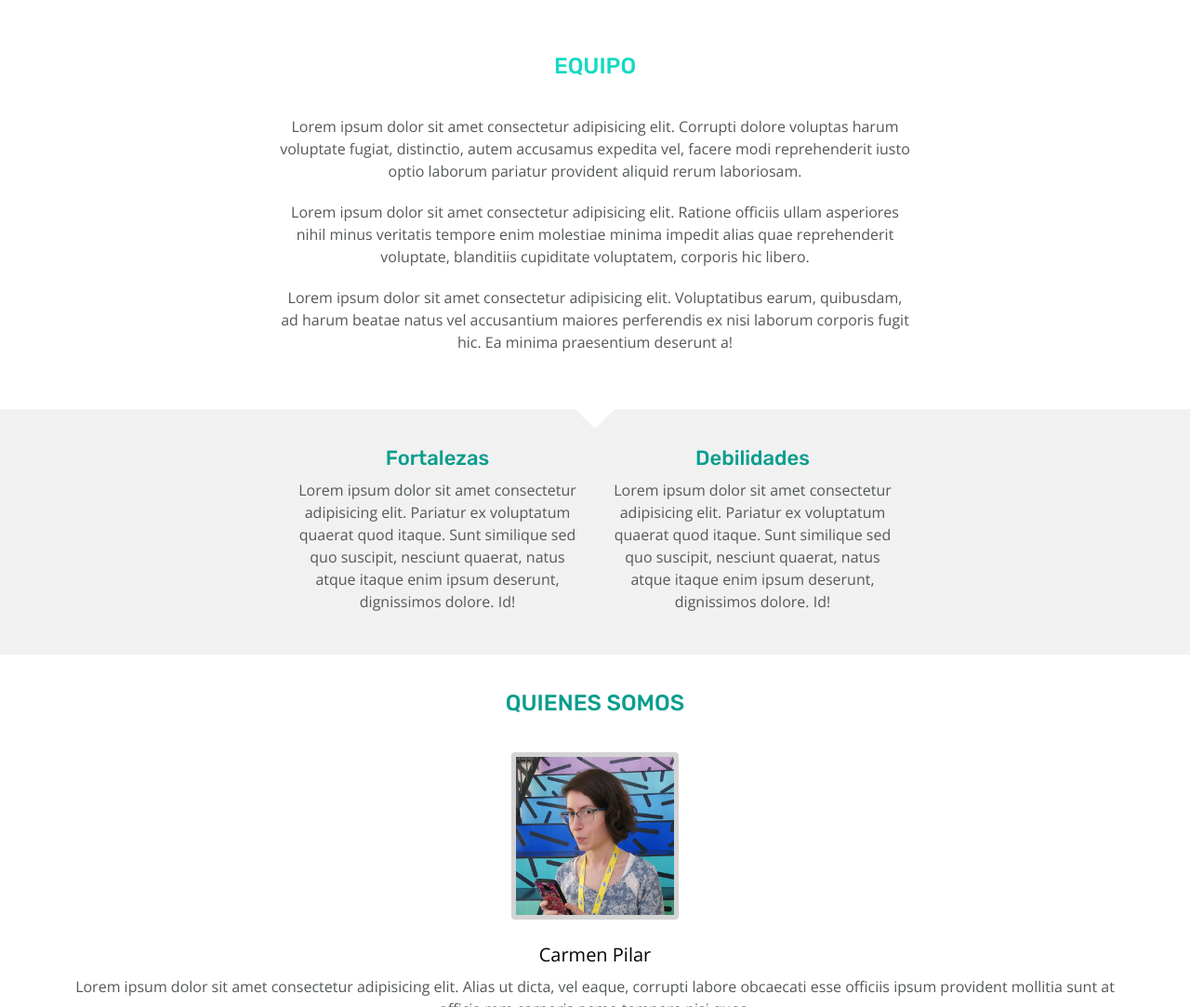
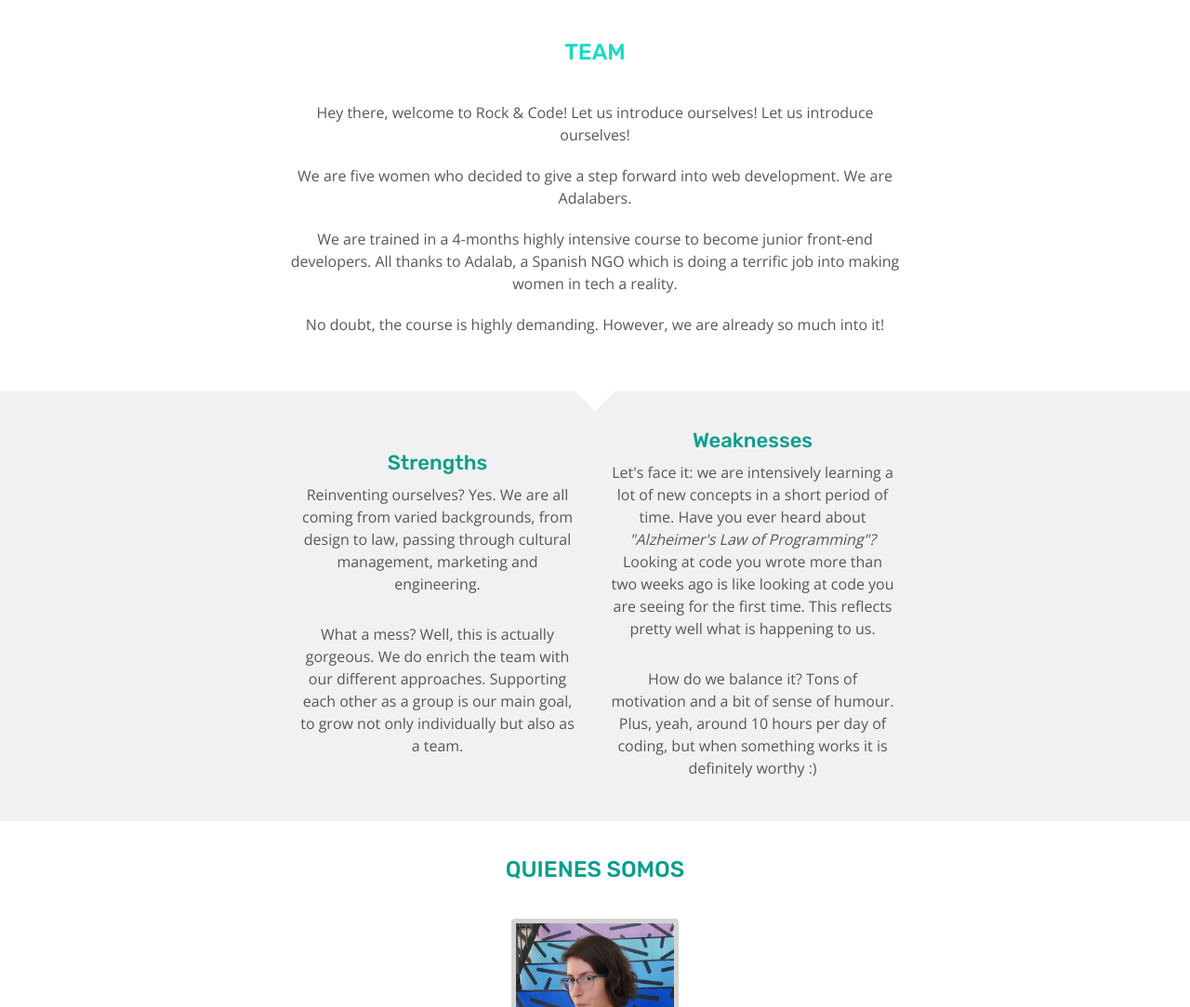
Before and after one commit to claramiralles/f-m1-rock-code, a plain HTML site: page index.html in a window 1280 px wide. Shown: the part 836-1919 px from the top of the page at 93% size. Drawn offline with nearby package versions, Linux system fonts and the light colour scheme.

Commit message:
Add description and strengths/weaknesses text

```diff
--- a/index.html
+++ b/index.html
@@ -37,33 +37,26 @@
             <h2 class="claim">"If you can dream it, you can code it."</h2>
         </div>
         <section id="team" class="team">
-            <h2 class="title team-color">Equipo</h2>
+            <h2 class="title team-color">Team</h2>
             <div class="wrapper-section about-us">
-                <p>Lorem ipsum dolor sit amet consectetur adipisicing elit. Corrupti dolore voluptas harum voluptate
-                    fugiat, distinctio, autem accusamus expedita vel, facere modi reprehenderit iusto optio laborum
-                    pariatur provident aliquid rerum laboriosam.</p>
-                <p>Lorem ipsum dolor sit amet consectetur adipisicing elit. Ratione officiis ullam asperiores nihil
-                    minus veritatis tempore enim molestiae minima impedit alias quae reprehenderit voluptate, blanditiis
-                    cupiditate voluptatem, corporis hic libero.</p>
-                <p>Lorem ipsum dolor sit amet consectetur adipisicing elit. Voluptatibus earum, quibusdam, ad harum
-                    beatae natus vel accusantium maiores perferendis ex nisi laborum corporis fugit hic. Ea minima
-                    praesentium deserunt a!</p>
+                <p>Hey there, welcome to Rock & Code! Let us introduce ourselves! Let us introduce ourselves!</p>
+                <p>We are five women who decided to give a step forward into web development. We are Adalabers.</p>
+                <p>We are trained in a 4-months highly intensive course to become junior front-end developers. All thanks to Adalab, a Spanish NGO which is doing a terrific job into making women in tech a reality.</p>
+                <p>No doubt, the course is highly demanding. However, we are already so much into it!</p>
             </div>
             <div class="triangle"></div>
             <aside >
                 <div class="strengths-weaknesses">
                     <div class="wrapper-section strengths">
-                        <h3 class="subtitle">Fortalezas</h3>
-                        <p>Lorem ipsum dolor sit amet consectetur adipisicing elit. Pariatur ex voluptatum quaerat quod
-                            itaque. Sunt similique sed quo suscipit, nesciunt quaerat, natus atque itaque enim ipsum
-                            deserunt, dignissimos dolore. Id!</p>
+                        <h3 class="subtitle">Strengths</h3>
+                        <p>Reinventing ourselves? Yes. We are all coming from varied backgrounds, from design to law, passing through cultural management, marketing and engineering.</p>
+                        <p>What a mess? Well, this is actually gorgeous. We do enrich the team with our different approaches. Supporting each other as a group is our main goal, to grow not only individually but also as a team.</p>
                     </div>
 
                     <div class="wrapper-section weaknesses">
-                        <h3 class="subtitle">Debilidades</h3>
-                        <p>Lorem ipsum dolor sit amet consectetur adipisicing elit. Pariatur ex voluptatum quaerat quod
-                            itaque. Sunt similique sed quo suscipit, nesciunt quaerat, natus atque itaque enim ipsum
-                            deserunt, dignissimos dolore. Id!</p>
+                        <h3 class="subtitle">Weaknesses</h3>
+                        <p>Let's face it: we are intensively learning a lot of new concepts in a short period of time. Have you ever heard about <em> "Alzheimer's Law of Programming"? </em> Looking at code you wrote more than two weeks ago is like looking at code you are seeing for the first time. This reflects pretty well what is happening to us.</p>
+                        <p>How do we balance it? Tons of motivation and a bit of sense of humour. Plus, yeah, around 10 hours per day of coding, but when something works it is definitely worthy :)</p>
                     </div>
                 </div>
             </aside>
--- a/styles/main.css
+++ b/styles/main.css
@@ -65,7 +65,7 @@
 }
 
 /* HEADER FOR TABLET*/
-@media all and (min-width:768px)  {
+@media all and (min-width:767px)  {
     .header  {
         z-index: 1;
         height: 60px;
@@ -119,7 +119,7 @@
     transform: translate(-50%, -50%);
 }
 
-.claim-hero{
+.claim-hero {
     position: relative;
 }
 
@@ -180,7 +180,6 @@
     top: 15px;
 }
 
-
 .adalabers-color {
     color: #099d8d;
 }
@@ -196,17 +195,15 @@
 .rrss {
     display: inline-block;
     color: #099d8d;
-
 }
 
-.space-point{
+.space-point {
     padding: 0 5px 0;
 }
 
 .adalabers {
     width: 90%;
     margin: auto;
-
 }
 
 .rrss-block{
@@ -216,25 +213,23 @@
     padding-bottom: 45px;
 }
 
-
 .member-image{
     width: 180px;
     height: 180px;
     border-radius: 4px;
     border: solid 5px lightgray;
     margin: auto;
-
 }
 
 .photo-member{
     width: 100%;
     display: block;
-
 }
 
+/* MAIN FOR TABLET */
 @media all and (min-width:767px) {
     .team {
-        padding-top: 30px;
+        padding-top: 15px;
     }
     .wrapper-section {
         width: 90%;
```
